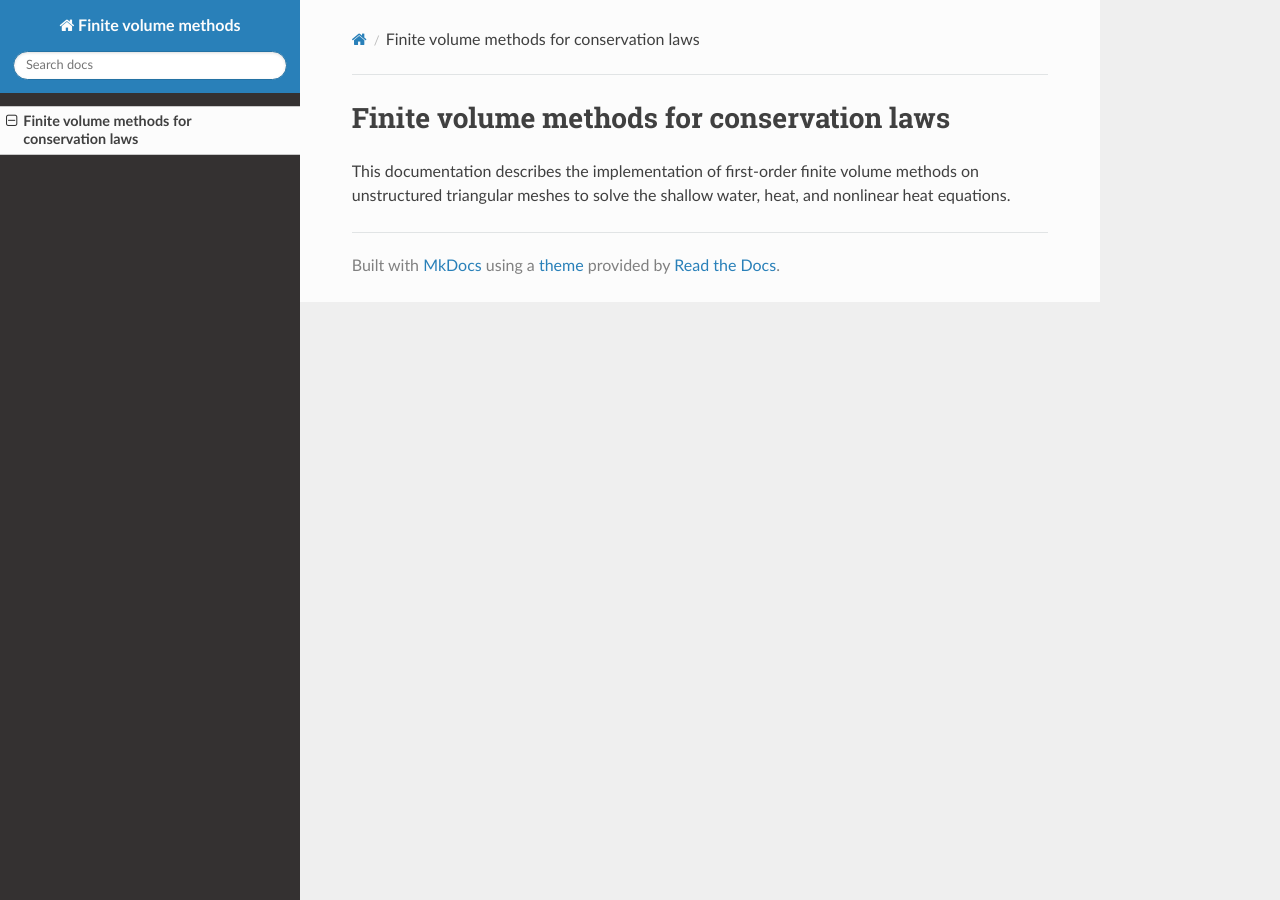
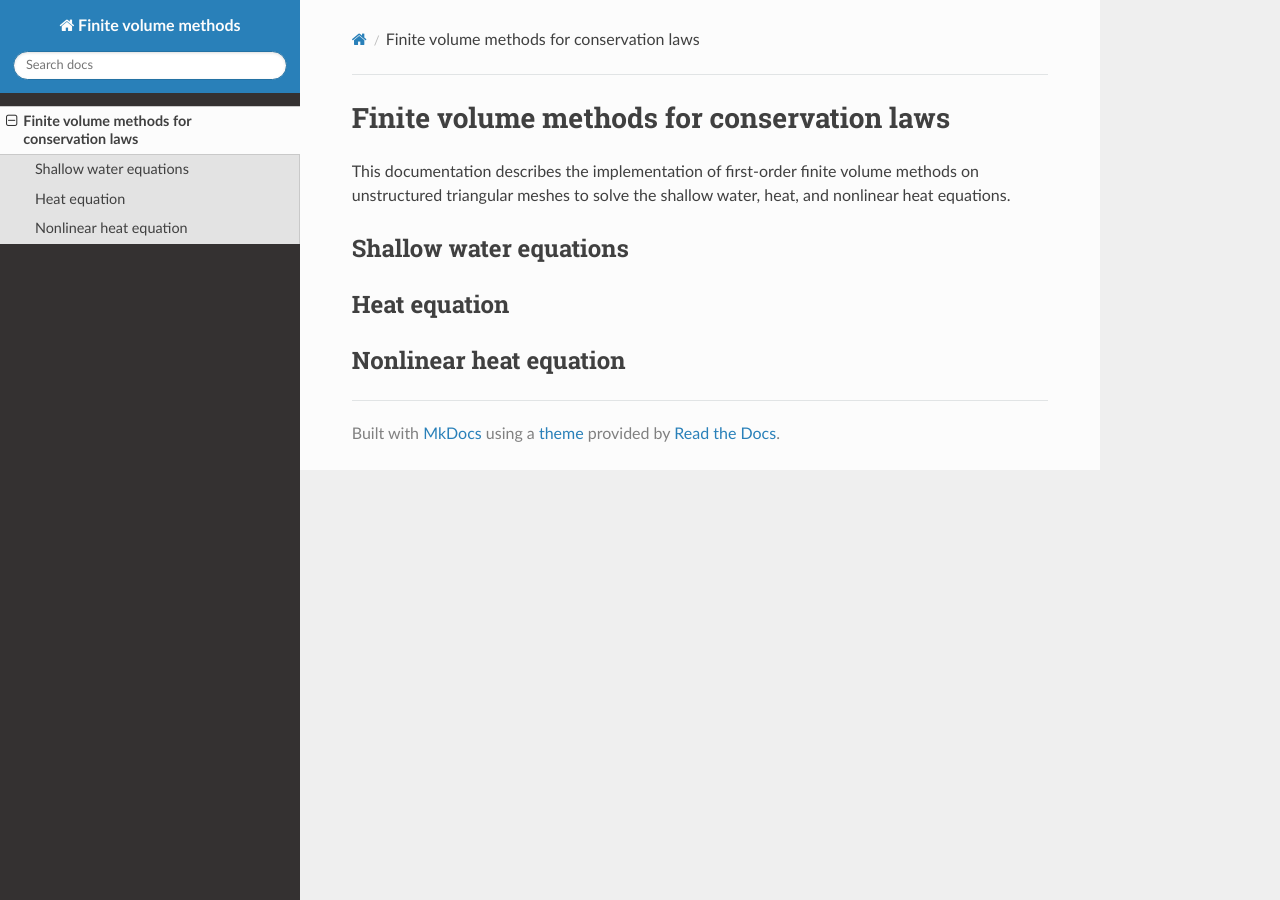
Before and after one commit to timghill/finite-volume, an MkDocs documentation site: the page built from docs/index.md, in a window 1280 px wide. Built offline with MkDocs 1.6.1, drawn with Linux system fonts in a browser that asks for light colours; nearby versions of some CDN libraries.

Commit message:
Link README to docs/index.md

```diff
--- a/docs/index.md
+++ b/docs/index.md
@@ -1,2 +1,8 @@
 # Finite volume methods for conservation laws
 This documentation describes the implementation of first-order finite volume methods on unstructured triangular meshes to solve the shallow water, heat, and nonlinear heat equations.
+
+## Shallow water equations
+
+## Heat equation
+
+## Nonlinear heat equation
```
Also changed, not shown: README.md (+8 -1 lines).
